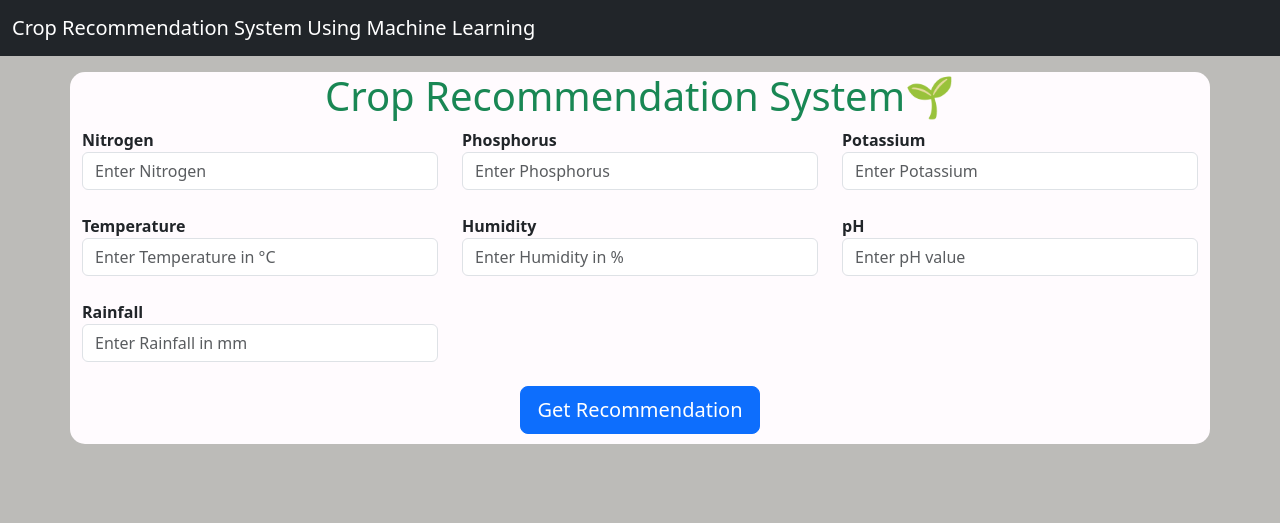
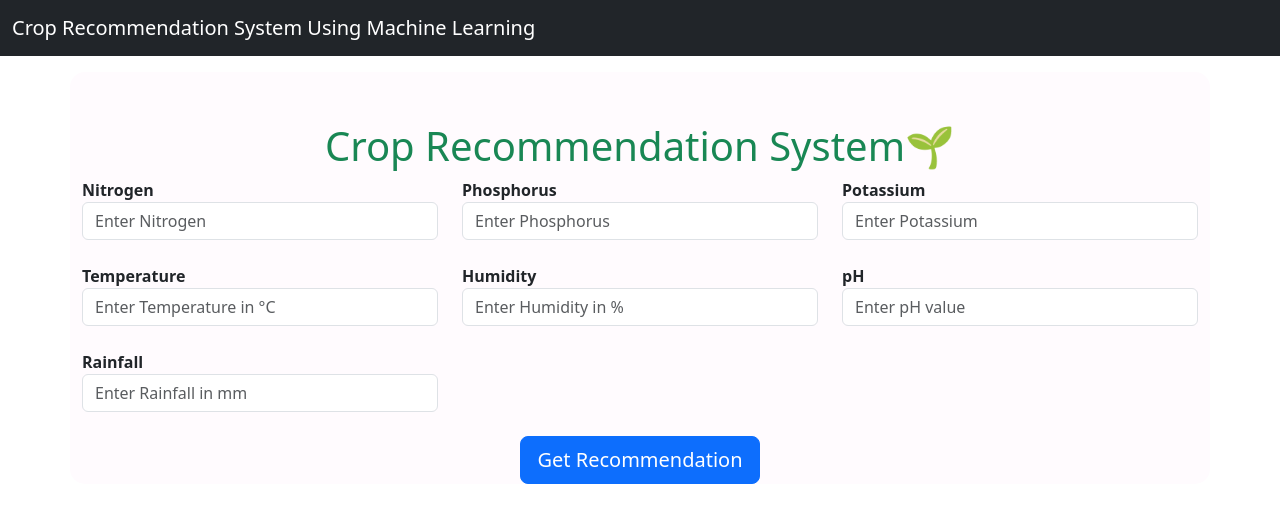
Before and after one commit to VikasKare4480/New-crop-Recommendation-System, a Flask app: page / in a window 1280 px wide. Shown: the top 523 px of the page. Run offline with Flask 3, Linux system fonts and the light colour scheme; parts of the project's set-up code (start-up, migrations or seed data) failed here and were passed over.

Commit message:
New Updates were added to the Production 2

```diff
--- a/templates/index.html
+++ b/templates/index.html
@@ -18,7 +18,7 @@
 			text-align: center;
 		}
 		.card{
-		margin-left:410px;
+		margin-left:410px;`
 		margin-top: 20px;
 		display: flex;
 		flex-direction: row;
@@ -28,7 +28,7 @@
 		.container{
 		background:#fffbfe;
 		font-weight: bold;
-		padding-bottom:10px;
+		padding-top: 50px;
 		border-radius: 15px;
 		}
 	</style>
@@ -36,7 +36,7 @@
 
 
 
-  <body style="background:#BCBBB8">
+  <body style="background:#ffffff">
   <!--=======================navbar=====================================================-->
 <nav class="navbar navbar-expand-lg navbar-dark bg-dark">
   <div class="container-fluid">
@@ -98,13 +98,16 @@
       </form>
 
        {% if result %}
-		<div class="card bg-dark" style="width: 18rem;">
+	   <div class="d-flex align-content-center">
+		<div class="card bg-dark" style="width: 31rem;">
 		  <img src="{{url_for('static', filename='crop.png')}}" style="width: 70px; height: 70px;" class="card-img-top" alt="...">
 		  <div class="card-body">
 			<h5 class="card-title">Recommend Crop for Cultivation is:</h5>
-			<p class="card-text">{{ result }} </p>
+			<p class="card-text">{{ result }}</p>
 		  </div>
 		</div>
+	  </div>
+
 	   {% endif %}
   </div>
 
```
Also changed, not shown: 2 other files.
